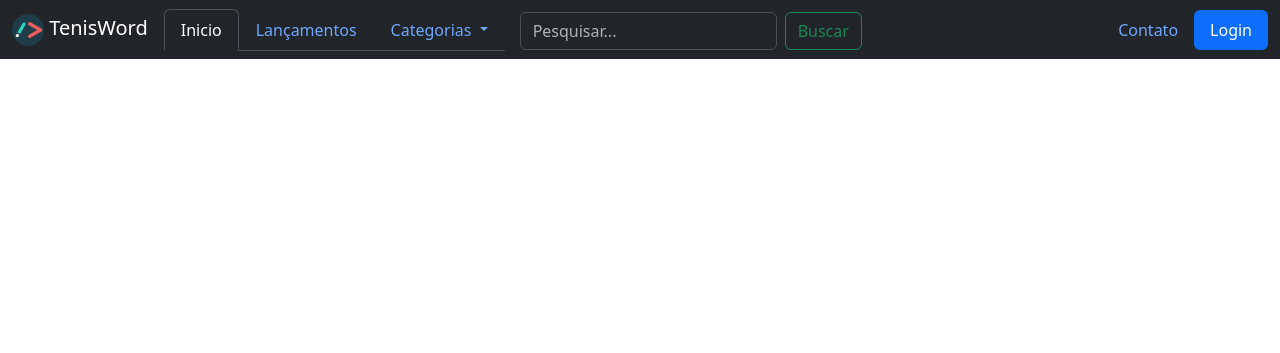
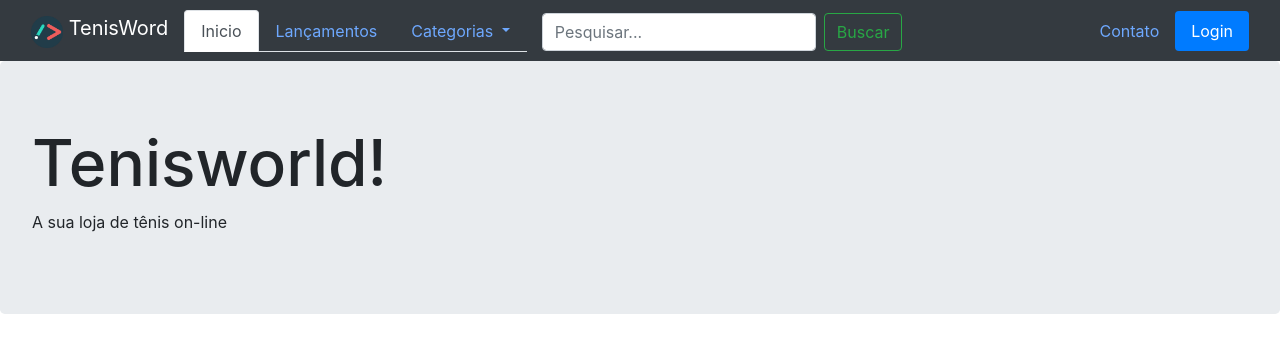
Before and after one commit to gabriel-nerys/Site_Eccomerce, a PHP site: page / in a window 1280 px wide. Shown: the top 353 px of the page. Run offline with PHP 8.4, Linux system fonts and the light colour scheme; some libraries are stand-ins or nearby versions.

Commit message:
cabeçalho

```diff
--- /dev/null
+++ b/cabecalho.html
@@ -0,0 +1,13 @@
+<div class="jumbotron">
+    <h1>Tenisworld!</h1>
+    <p>A sua loja de tênis on-line</p>
+</div>
+
+
+
+<style>
+    h1{
+        font-size: 4rem;
+    }
+
+</style>
--- a/index.php
+++ b/index.php
@@ -4,15 +4,16 @@
     <meta charset="UTF-8">
     <meta http-equiv="X-UA-Compatible" content="IE=edge">
     <meta name="viewport" content="width=device-width, initial-scale=1.0">
-
+    <script src="https://cdn.jsdelivr.net/npm/jquery@3.6.4/dist/jquery.slim.min.js"></script>
+    <script src="https://cdn.jsdelivr.net/npm/popper.js@1.16.1/dist/umd/popper.min.js"></script>
     <link href="https://cdn.jsdelivr.net/npm/bootstrap@5.3.0-alpha3/dist/css/bootstrap.min.css" rel="stylesheet" integrity="sha384-KK94CHFLLe+nY2dmCWGMq91rCGa5gtU4mk92HdvYe+M/SXH301p5ILy+dN9+nJOZ" crossorigin="anonymous">
+    <link rel="stylesheet" href="https://cdn.jsdelivr.net/npm/bootstrap@4.6.2/dist/css/bootstrap.min.css">
     <title>TenisWord</title>
 </head>
 <body>
 
-    <?php
-        include 'nav.php'
-    ?>
+    <?php include 'nav.php' ?>
+    <?php include 'cabecalho.html' ?>
 
 
     <script src="https://ajax.googleapis.com/ajax/libs/jquery/3.2.1/jquery.min.js"></script>
--- a/nav.php
+++ b/nav.php
@@ -1,5 +1,5 @@
 <nav class="navbar navbar-expand-lg bg-dark" data-bs-theme="dark">
-        <div class="container-fluid">
+      <div class="container-fluid">
             <a class="navbar-brand" href="#">
                 <img src="img/asset-15.png" alt="" width="32" height="32" class="d-inline-block align-text-top">
                 TenisWord
@@ -44,4 +44,4 @@
 
             </ul>
         </div>
-      </nav>
+</nav>
```
